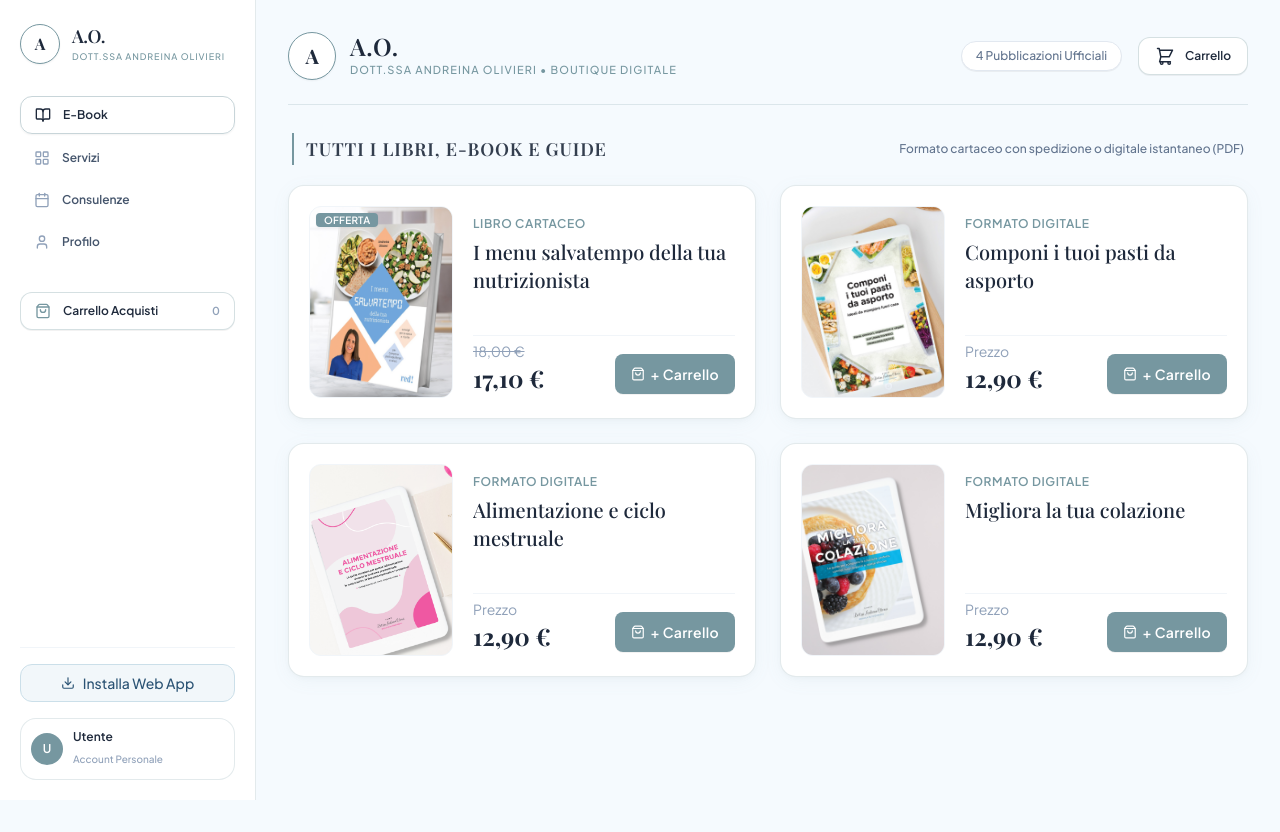
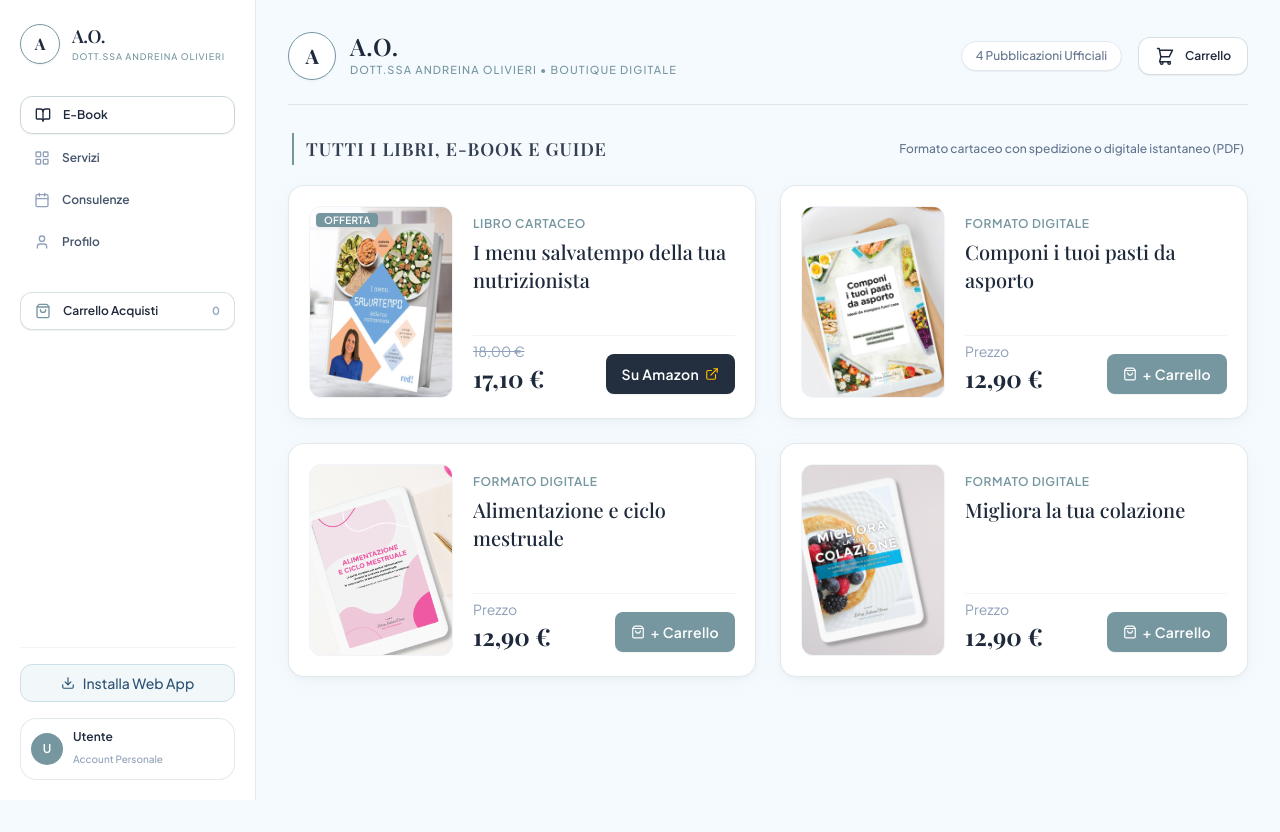
Before and after one commit to riccardolelii11-collab/Dottoressa-Andreina-Boutique, a React (Vite) app: page /#ebooks in a window 1280 px wide. Built offline with nearby package versions, Linux system fonts and the light colour scheme; a web font is replaced by a local one.

Commit message:
feat(products): update "I menu salvatempo" to physical book
Transitioned "I menu salvatempo della tua nutrizionista" from a digital product to a physical book distributed via Amazon, updating metadata, labels, and purchase UI components.

```diff
--- a/src/data/products.ts
+++ b/src/data/products.ts
@@ -11,7 +11,7 @@ export const REAL_EBOOKS: Product[] = [
     title: 'I menu salvatempo della tua nutrizionista',
     subtitle: 'Consigli per la spesa e ricette per comporre pasti equilibrati e veloci',
     category: 'ebook',
-    categoryLabel: 'Ebook & Ricettario Operativo',
+    categoryLabel: 'Libro Cartaceo Ufficiale (Red Edizioni)',
     price: 17.10,
     originalPrice: 18.00,
     formattedPrice: '€ 17,10',
@@ -19,12 +19,13 @@ export const REAL_EBOOKS: Product[] = [
     isPremiumOnly: false,
     coverImage: '/assets/aistudio/I-menu-salvatempo-della-tua-nutrizionista_11fb9f5e.png',
     originalUrl: 'https://www.dottoressaandreinaolivieri.it/prodotto/i-menu-salvatempo-della-tua-nutrizionista-consigli-per-la-spesa-e-ricette-per-comporre-pasti-equilibrati-e-veloci/',
-    badge: 'In Promozione',
+    amazonUrl: 'https://www.amazon.it/salvatempo-nutrizionista-Consigli-comporre-equilibrati/dp/8857310604',
+    badge: 'Disponibile su Amazon',
     rating: 5.0,
     reviewsCount: 38,
-    format: 'Ebook Digitale PDF · Formato Ottimizzato per Tablet e Smartphone',
+    format: 'Libro Cartaceo · Copertina Flessibile · Red Edizioni',
     level: 'Per tutti i giorni',
-    lastUpdated: 'Edizione Aggiornata 2026',
+    lastUpdated: 'Edizione Cartacea Ufficiale',
     shortDescription: 'Consigli pratici per organizzare la spesa, creare pasti equilibrati e preparare ricette veloci. Include proposte onnivore, vegetariane e vegane, menu stagionali e idee per pranzi da asporto.',
     fullDescription: [
       'Una guida indispensabile creata per chi ha poco tempo ma non vuole rinunciare a mangiare bene, con equilibrio e gusto durante la settimana.',
--- a/src/pages/EbooksPage.tsx
+++ b/src/pages/EbooksPage.tsx
@@ -1,6 +1,6 @@
 import React, { useState } from 'react';
 import { Product } from '../types';
-import { ShoppingBag, Check } from 'lucide-react';
+import { ShoppingBag, Check, ExternalLink } from 'lucide-react';
 
 interface EbooksPageProps {
   ebooks: Product[];
@@ -171,28 +171,17 @@ export const EbooksPage: React.FC<EbooksPageProps> = ({
                     17,10 €
                   </span>
                 </div>
-                <button
-                  type="button"
-                  onClick={(e) => book1 && handleAddToCartClick(book1, e)}
-                  className={`px-3 md:px-4 py-2 md:py-2.5 rounded-lg text-xs md:text-sm font-semibold tracking-wide shadow-2xs transition-all duration-200 cursor-pointer flex items-center gap-1.5 active:scale-95 whitespace-nowrap ${
-                    recentlyAddedId === book1?.id
-                      ? 'bg-emerald-600 text-white'
-                      : 'bg-brand-teal text-white hover:bg-brand-tealDark active:bg-brand-tealDark'
-                  }`}
-                  aria-label={`Aggiungi ${book1?.title} al carrello`}
+                <a
+                  href={book1?.amazonUrl || 'https://www.amazon.it/salvatempo-nutrizionista-Consigli-comporre-equilibrati/dp/8857310604'}
+                  target="_blank"
+                  rel="noopener noreferrer"
+                  onClick={(e) => e.stopPropagation()}
+                  className="bg-[#232F3E] hover:bg-[#131921] active:bg-black text-white px-3 md:px-4 py-2 md:py-2.5 rounded-lg text-xs md:text-sm font-semibold tracking-wide shadow-2xs transition-all duration-200 cursor-pointer flex items-center gap-1.5 whitespace-nowrap group"
+                  aria-label={`Acquista ${book1?.title} su Amazon`}
                 >
-                  {recentlyAddedId === book1?.id ? (
-                    <>
-                      <Check className="w-3.5 h-3.5 stroke-[2.5]" />
-                      <span>Aggiunto!</span>
-                    </>
-                  ) : (
-                    <>
-                      <ShoppingBag className="w-3.5 h-3.5 shrink-0" />
-                      <span>+ Carrello</span>
-                    </>
-                  )}
-                </button>
+                  <span>Su Amazon</span>
+                  <ExternalLink className="w-3.5 h-3.5 text-amber-400 group-hover:translate-x-0.5 transition-transform" />
+                </a>
               </div>
             </div>
           </article>
--- a/src/pages/ProductDetailPage.tsx
+++ b/src/pages/ProductDetailPage.tsx
@@ -249,8 +249,52 @@ export const ProductDetailPage: React.FC<ProductDetailPageProps> = ({
             <span>{product.lastUpdated || 'Edizione Ufficiale'}</span>
           </div>
 
-          {/* DUAL PURCHASE CHOICES: eBook vs Libro Cartaceo (Amazon) */}
-          {product.amazonUrl && !product.id.includes('salvatempo') ? (
+          {/* PURCHASE MODULES */}
+          {product.id.includes('salvatempo') ? (
+            /* EXCLUSIVE PHYSICAL AMAZON BOOK: I menu salvatempo della tua nutrizionista */
+            <div className="p-4 sm:p-5 rounded-2xl bg-amber-50/70 border border-amber-200/80 space-y-4 shadow-2xs">
+              <div className="flex items-baseline justify-between flex-wrap gap-2">
+                <div>
+                  <span className="text-[10px] uppercase font-bold text-amber-900 block mb-0.5 tracking-wider">
+                    Libro Cartaceo Ufficiale (Red Edizioni)
+                  </span>
+                  <div className="flex items-baseline gap-2">
+                    <span className="font-serif text-2xl sm:text-3xl font-bold text-brand-slate tabular-nums">
+                      {product.formattedPrice}
+                    </span>
+                    {product.originalPrice && (
+                      <span className="text-xs sm:text-sm text-slate-400 line-through tabular-nums">
+                        € {product.originalPrice.toFixed(2)}
+                      </span>
+                    )}
+                  </div>
+                </div>
+                <span className="text-[10px] font-bold text-amber-900 bg-amber-200/80 px-2.5 py-1 rounded-md uppercase tracking-wider">
+                  Solo Cartaceo su Amazon
+                </span>
+              </div>
+
+              <p className="text-xs text-amber-950/80 leading-relaxed">
+                Questo volume è pubblicato ufficialmente da <strong>Red Edizioni</strong> ed è disponibile esclusivamente in copia cartacea stampata da tenere in cucina e sfogliare comodamente.
+              </p>
+
+              <a
+                href={product.amazonUrl || 'https://www.amazon.it/salvatempo-nutrizionista-Consigli-comporre-equilibrati/dp/8857310604'}
+                target="_blank"
+                rel="noopener noreferrer"
+                className="w-full py-3.5 px-4 bg-[#232F3E] hover:bg-[#131921] active:bg-black text-white rounded-xl text-xs sm:text-sm font-semibold flex items-center justify-center gap-2.5 shadow-xs transition-colors cursor-pointer group"
+              >
+                <span>Acquista Libro Cartaceo su Amazon</span>
+                <ExternalLink className="w-4 h-4 text-amber-400 group-hover:translate-x-0.5 transition-transform" />
+              </a>
+
+              <div className="flex items-center justify-center gap-1.5 text-[11px] text-amber-900/70 pt-0.5">
+                <ShieldCheck className="w-3.5 h-3.5 text-amber-700 shrink-0" />
+                <span>Spedizione rapida Prime e garanzia ufficiale Amazon</span>
+              </div>
+            </div>
+          ) : (
+            /* DUAL PURCHASE CHOICES: eBook in-app vs Libro Cartaceo (Amazon) */
             <div className="space-y-4" data-purpose="format-options">
               <span className="text-[11px] font-bold text-slate-400 uppercase tracking-wider block">
                 Scegli il formato che preferisci:
@@ -334,6 +378,7 @@ export const ProductDetailPage: React.FC<ProductDetailPageProps> = ({
               </div>
 
               {/* OPTION 2: Formato Cartaceo (Libro Fisico su Amazon) */}
+              {product.amazonUrl && (
                 <div className="p-4 sm:p-5 rounded-2xl bg-amber-50/60 border border-amber-200/70 space-y-3.5 shadow-2xs">
                   <div className="flex items-start justify-between gap-3">
                     <div>
@@ -367,88 +412,6 @@ export const ProductDetailPage: React.FC<ProductDetailPageProps> = ({
                   <div className="flex items-center justify-center gap-1.5 text-[11px] text-amber-900/70 pt-0.5">
                     <ShieldCheck className="w-3.5 h-3.5 text-amber-700 shrink-0" />
                     <span>Spedizione rapida Prime e garanzia ufficiale Amazon</span>
-                </div>
-              </div>
-            </div>
-          ) : (
-            /* SINGLE PURCHASE MODULE: For I menu salvatempo della tua nutrizionista (Cartaceo Boutique) */
-            <div className="p-4 sm:p-5 rounded-2xl bg-brand-surface border border-brand-teal/20 space-y-4">
-              <div className="flex items-baseline justify-between flex-wrap gap-2">
-                <div>
-                  <span className="text-[10px] uppercase font-semibold text-slate-400 block mb-0.5">
-                    Libro Cartaceo Ufficiale
-                  </span>
-                  <div className="flex items-baseline gap-2">
-                    <span className="font-serif text-2xl sm:text-3xl font-bold text-brand-slate tabular-nums">
-                      {product.formattedPrice}
-                    </span>
-                    {product.originalPrice && (
-                      <span className="text-xs sm:text-sm text-slate-400 line-through tabular-nums">
-                        € {product.originalPrice.toFixed(2)}
-                      </span>
-                    )}
-                  </div>
-                </div>
-                <span className="text-[10px] font-semibold text-brand-tealDark bg-brand-tealLight/50 border border-brand-teal/30 px-2.5 py-1 rounded-md">
-                  Offerta Promozionale
-                </span>
-              </div>
-
-              {/* Action Buttons */}
-              {isPurchased ? (
-                <div className="space-y-2">
-                  <button
-                    type="button"
-                    onClick={() => onOpenPdfReader(product)}
-                    className="w-full py-3 px-4 bg-brand-teal hover:bg-brand-tealDark text-white rounded-xl text-xs sm:text-sm font-medium flex items-center justify-center gap-2 shadow-xs transition-colors cursor-pointer"
-                  >
-                    <BookOpen className="w-4 h-4" />
-                    <span>Apri e Leggi nella tua Libreria</span>
-                  </button>
-                  <p className="text-[11px] text-center text-emerald-700 font-medium flex items-center justify-center gap-1">
-                    <Check className="w-3.5 h-3.5" />
-                    <span>Questo volume è già sbloccato nel tuo account</span>
-                  </p>
-                </div>
-              ) : (
-                <div className="space-y-3">
-                  <div className="grid grid-cols-1 sm:grid-cols-2 gap-2.5">
-                    <button
-                      type="button"
-                      onClick={() => onDirectBuy(product)}
-                      className="py-3 px-4 bg-brand-teal hover:bg-brand-tealDark text-white rounded-xl text-xs sm:text-sm font-medium flex items-center justify-center gap-2 shadow-xs transition-colors cursor-pointer"
-                    >
-                      <CreditCard className="w-4 h-4" />
-                      <span>Acquista Ora</span>
-                    </button>
-
-                    <button
-                      type="button"
-                      onClick={handleAddToCartWithFeedback}
-                      className={`py-3 px-4 rounded-xl text-xs sm:text-sm font-medium flex items-center justify-center gap-2 transition-all duration-300 cursor-pointer shadow-2xs active:scale-95 ${
-                        isAddedToCart
-                          ? 'bg-emerald-600 border border-emerald-600 text-white shadow-xs scale-[1.02]'
-                          : 'bg-white border border-brand-teal/30 text-brand-slate hover:bg-slate-50'
-                      }`}
-                      aria-label="Aggiungi al carrello"
-                    >
-                      {isAddedToCart ? (
-                        <>
-                          <Check className="w-4 h-4 text-white stroke-[2.5] animate-bounce" />
-                          <span className="font-bold">Aggiunto al Carrello!</span>
-                        </>
-                      ) : (
-                        <>
-                          <ShoppingBag className="w-4 h-4 text-brand-teal" />
-                          <span>Aggiungi al Carrello</span>
-                        </>
-                      )}
-                    </button>
-                  </div>
-
-                  <div className="flex items-center justify-center gap-1.5 text-[11px] text-slate-500 pt-1">
-                    <ShieldCheck className="w-4 h-4 text-brand-teal shrink-0" />
-                    <span>Pagamento sicuro · Consegna garantita a domicilio</span>
                   </div>
                 </div>
               )}
```
Lines whose indentation alone changed are shown as unchanged.
